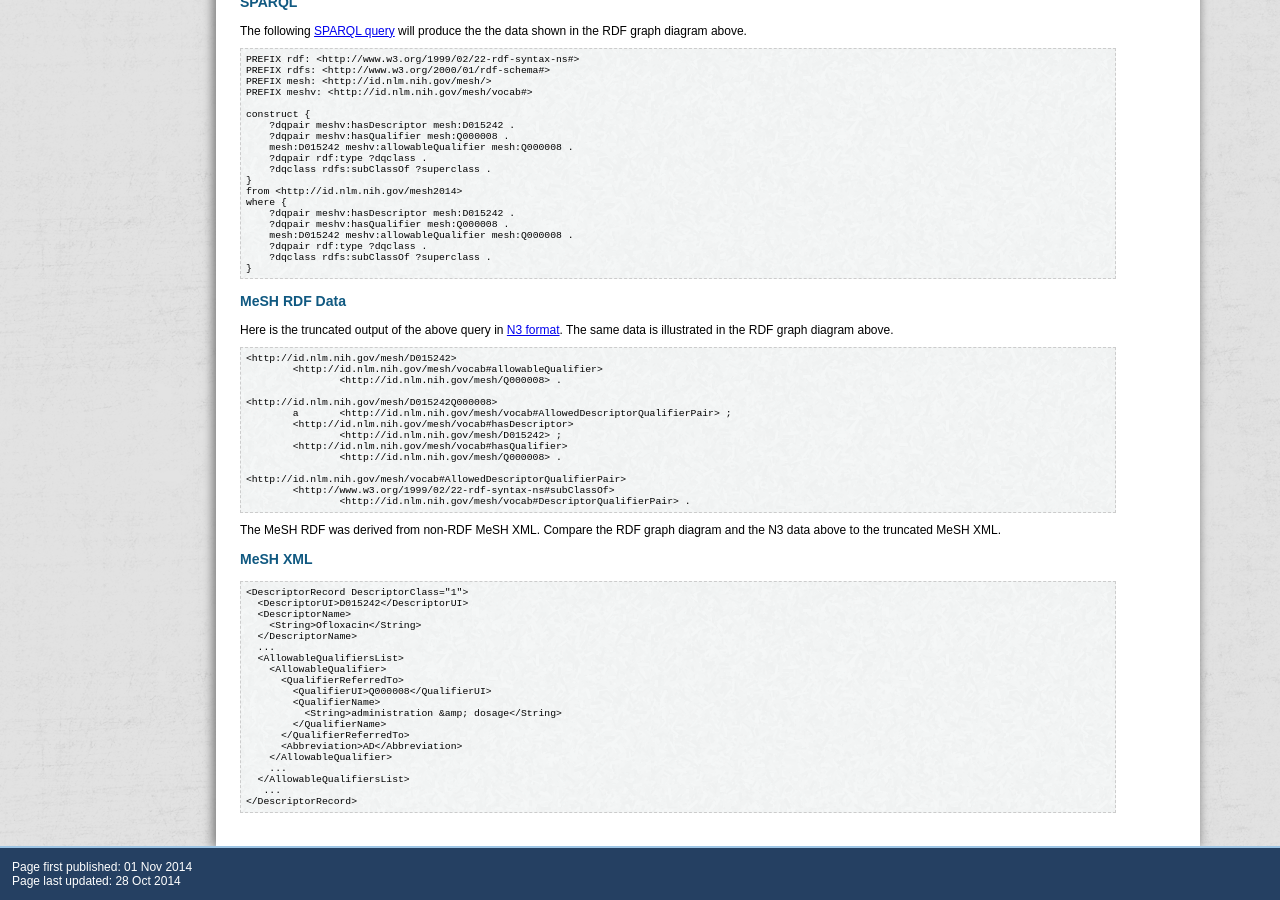
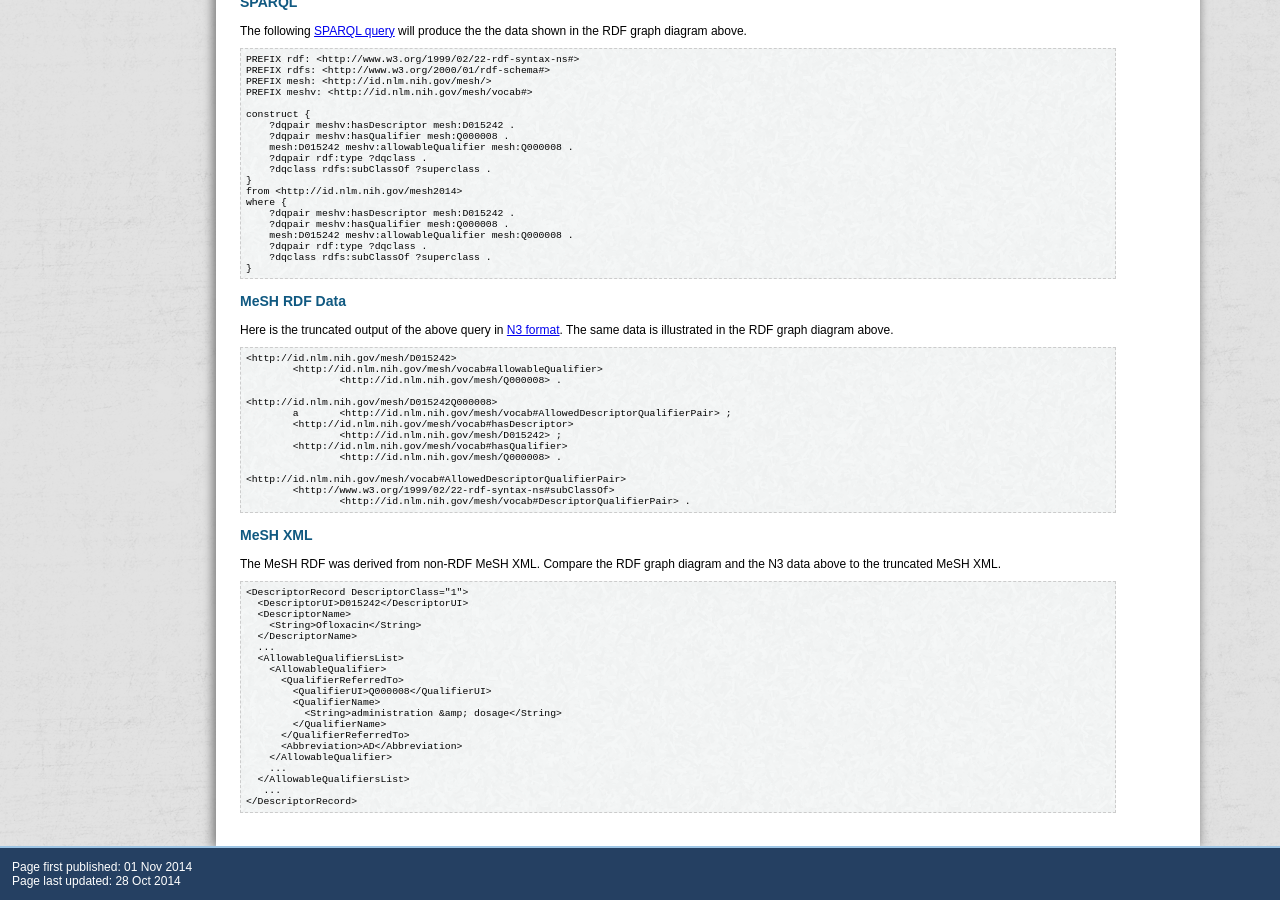
Before and after one commit to HHS/meshrdf, a Jekyll site: the page built from dqpairs.md, in a window 1280 px wide and 900 px high, scrolled down 750 px. Built offline with Jekyll 4.4.1, drawn with Linux system fonts in a browser that asks for light colours; nearby versions of some CDN libraries.

Commit message:
Moved some text.

````diff
--- a/dqpairs.md
+++ b/dqpairs.md
@@ -65,9 +65,10 @@ Here is the truncated output of the above query in [N3 format](http://iddev.nlm.
         <http://www.w3.org/1999/02/22-rdf-syntax-ns#subClassOf>
                 <http://id.nlm.nih.gov/mesh/vocab#DescriptorQualifierPair> .
 ```
-The MeSH RDF was derived from non-RDF MeSH XML. Compare the RDF graph diagram and the N3 data above to the truncated MeSH XML.
 
 ### MeSH XML
+
+The MeSH RDF was derived from non-RDF MeSH XML. Compare the RDF graph diagram and the N3 data above to the truncated MeSH XML.
 
 ```xml
 <DescriptorRecord DescriptorClass="1">
````
